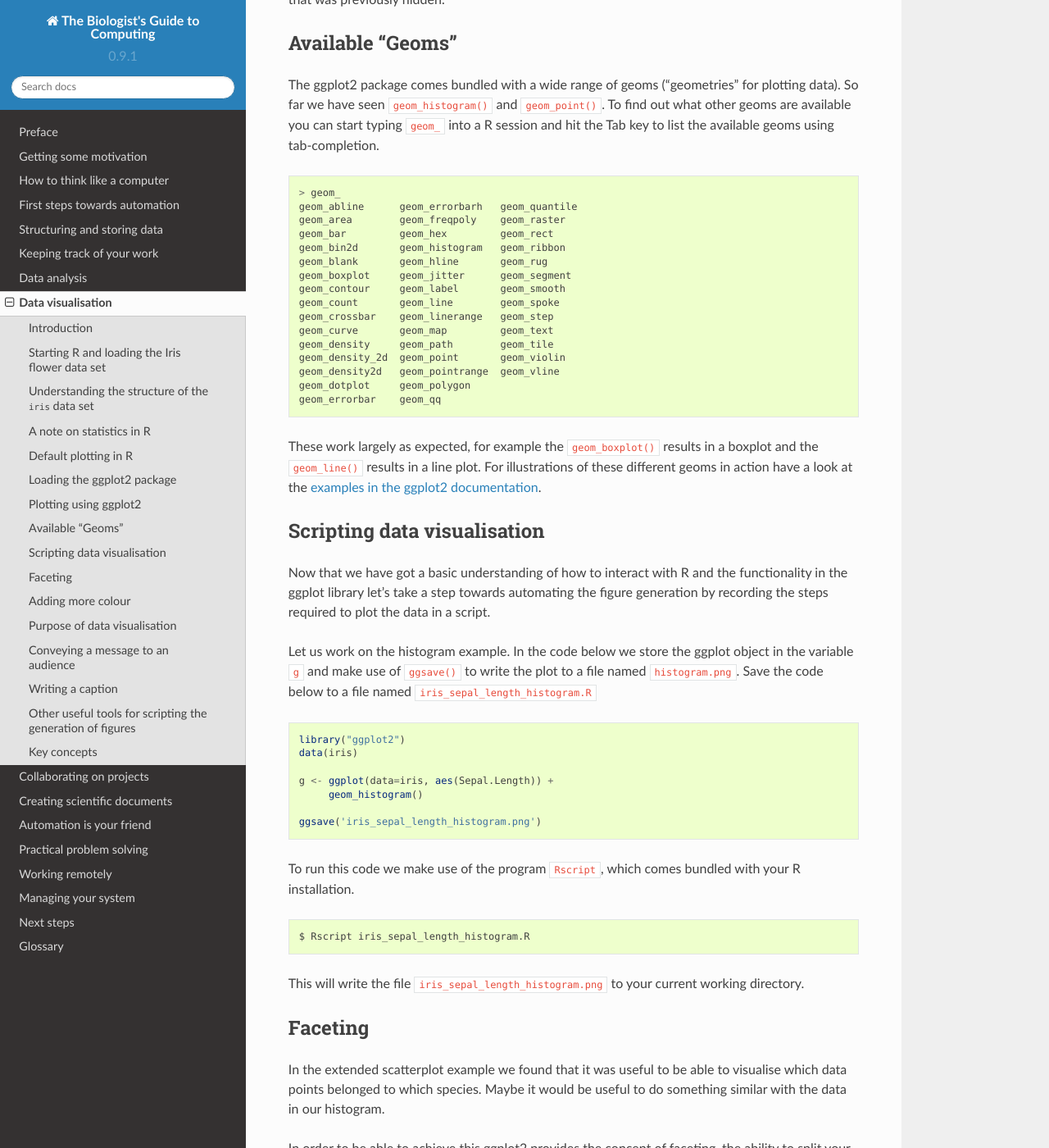
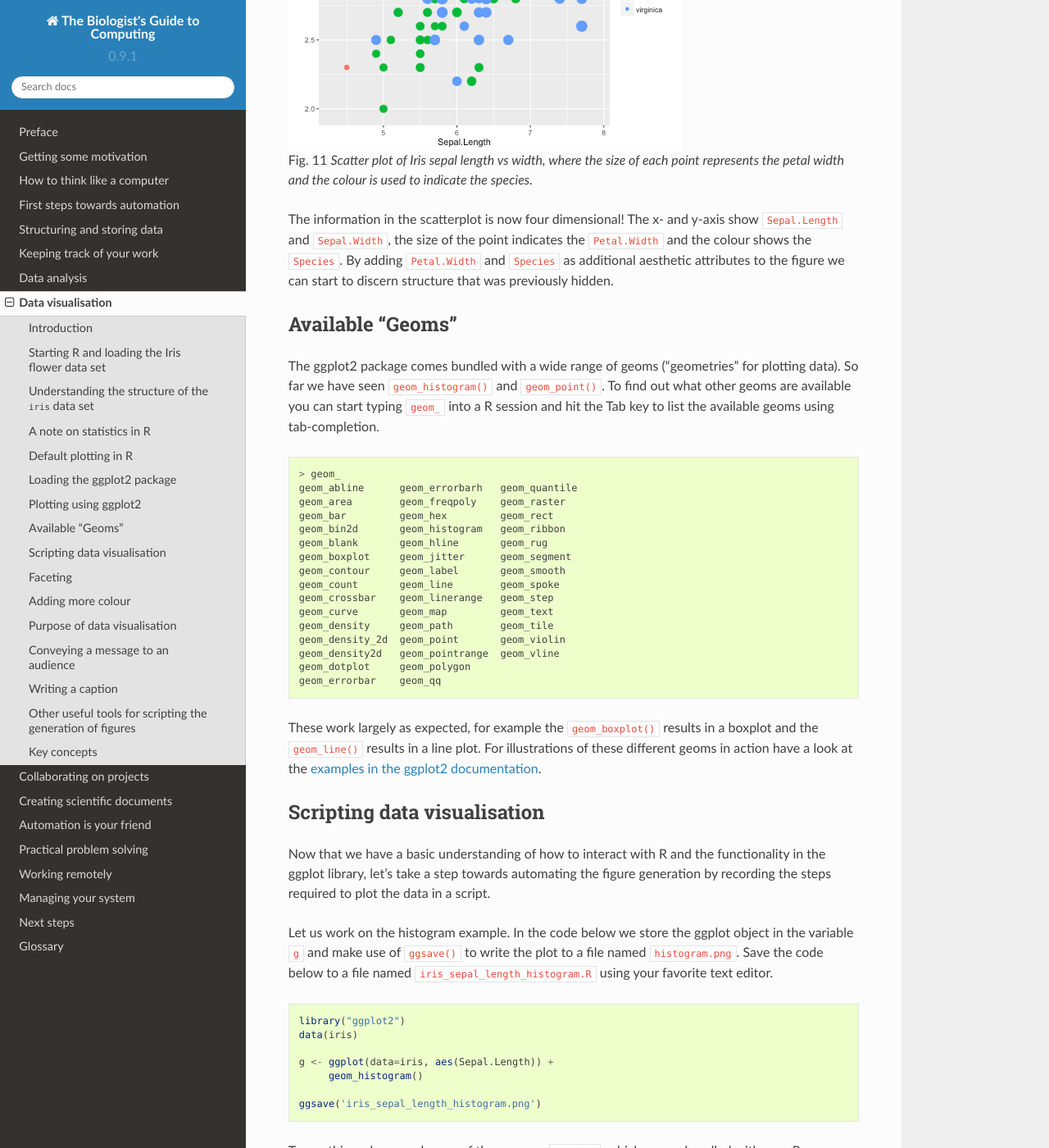
Before and after one commit to tjelvar-olsson/biologists-guide-to-computing, a Sphinx documentation site: the page built from source/data-visualisation.rst, in a window 1280 px wide and 1400 px high, scrolled down 9088 px. Shown: the whole window at 82% size. Built offline with Sphinx 7.4.7 and the Read the Docs theme 2.0.0, drawn with Linux system fonts in a browser that asks for light colours; some of the changed text lies outside the part shown.

Commit message:
Implemented Tyler's suggested improvements for data vis chapter

```diff
--- a/source/data-visualisation.rst
+++ b/source/data-visualisation.rst
@@ -15,7 +15,13 @@ There are two main purposes of representing data visually:
 
 In this chapter we will look at how both of these can be accomplished using `R
 <https://www.r-project.org/>`_ and its associated `ggplot2 <http://ggplot2.org/>`_
-package.
+package. This choice is based on the fact that ggplot2 is one of the best
+plotting tools available. It is easy to use and has got sensible defaults that
+result in beautiful plots out of the box. An added advantage is that this
+gives us a means to get more familiar with R, which is an awesome tool for
+statistical computing (although this topic is beyond the scope of this book).
+Other tools will be discussed later in the section
+:ref:`other-useful-tools-for-scripting-the-generation-of-figures`.
 
 We will start off by exploring Fisher's `Iris flower data set
 <https://en.wikipedia.org/wiki/Iris_flower_data_set>`_. This will be an
@@ -72,6 +78,9 @@ R comes bundled with a number of data sets. To view these you can use the
     BOD                     Biochemical Oxygen Demand
     CO2                     Carbon Dioxide Uptake in Grass Plants
     ...
+
+If you want to stop displaying the data sets without having to scroll to the
+bottom press the ``q`` button on your keyboard.
 
 We are interested in the Iris flower data set, called ``iris``, let us load
 it.
@@ -355,7 +364,13 @@ of which could be considered to be aesthetic aspects of how to plot the data.
 
 .. code-block:: R
 
-    > ggplot(iris, aes(x=Sepal.Length, y=Sepal.Width, size=Petal.Width, color=Species)) + geom_point()
+    > ggplot(iris, aes(x=Sepal.Length,
+    +                  y=Sepal.Width,
+    +                  size=Petal.Width,
+    +                  color=Species)) + geom_point()
+
+In the above the secondary prompt, represented by ``+``, denotes a continuation
+line. In other words the R interprets the above as one line of code.
 
 .. _ggplot-aesthetic-scatter-plot:
 .. figure:: images/ggplot_aesthetic_scatter_plot.png
@@ -364,8 +379,11 @@ of which could be considered to be aesthetic aspects of how to plot the data.
    Scatter plot of Iris sepal length vs width, where the size of each point represents
    the petal width and the colour is used to indicate the species.
 
-By adding these additional aesthetic attributes to the figure we can start to
-discern some structure that was previously hidden.
+The information in the scatterplot is now four dimensional! The x- and y-axis
+show ``Sepal.Length`` and ``Sepal.Width``, the size of the point indicates the
+``Petal.Width`` and the colour shows the ``Species``.  By adding
+``Petal.Width`` and ``Species`` as additional aesthetic attributes to the
+figure we can start to discern structure that was previously hidden.
 
 
 Available "Geoms"
@@ -404,14 +422,14 @@ of these different geoms in action have a look at the
 Scripting data visualisation
 ----------------------------
 
-Now that we have got a basic understanding of how to interact with R and the functionality
-in the ggplot library let's take a step towards automating the figure generation by
+Now that we have a basic understanding of how to interact with R and the functionality
+in the ggplot library, let's take a step towards automating the figure generation by
 recording the steps required to plot the data in a script.
 
 Let us work on the histogram example. In the code below we store the ggplot
 object in the variable ``g`` and make use of ``ggsave()`` to write the plot to
 a file named ``histogram.png``. Save the code below to a file named
-``iris_sepal_length_histogram.R``
+``iris_sepal_length_histogram.R`` using your favorite text editor.
 
 .. code-block:: R
 
@@ -442,7 +460,7 @@ In the extended scatterplot example we found that it was useful to be able to
 visualise which data points belonged to which species. Maybe it would be useful
 to do something similar with the data in our histogram.
 
-In order to be able to achieve this ggplot2 provides the concept of faceting,
+In order to achieve this ggplot2 provides the concept of faceting,
 the ability to split your data by one or more variables. Let us split the
 data by ``Species`` using the ``facet_grid()`` function
 (:numref:`ggplot-faceted-histogram`).
@@ -461,7 +479,7 @@ data by ``Species`` using the ``facet_grid()`` function
 In the above the ``facet_grid(Species ~ .)`` states that we want one
 ``Species`` per row, as opposed to one species per column
 (``facet_grid(. ~ Species)``). Replacing the dot (``.``) with another
-variable would result in a faceting the data into a two dimensional grid.
+variable would result in faceting the data into a two dimensional grid.
 
 .. _ggplot-faceted-histogram:
 .. figure:: images/ggplot_faceted_histogram.png
@@ -529,11 +547,11 @@ intended audience is. Is it the general public, school children or
 plant biologists? The general public may be interested in trends, whereas
 a plant scientist may be interested in a more detailed view.
 
-Secondly, what is the message that you want to convey. Stating this explicitly
+Secondly, what is the message that you want to convey? Stating this explicitly
 will help you when making decisions about the content and the layout of the
 figure.
 
-Thirdly, what medium will be used to display the figure. Will it be displayed
+Thirdly, what medium will be used to display the figure? Will it be displayed
 for a minute on a projector or will it be printed in an article? The audience
 will have less time to absorb details from the former.
 
@@ -654,6 +672,11 @@ as its units (:numref:`local-gc-content-4`).
 
     ggsave("local_gc_content.png", width=89, height=50, units="mm")
 
+In the above ``function(x)x/1000`` is a function definition. The function
+returns the input (``x``) divided by 1000. In this case the function is
+passed anonymously (the function is not given a name) to the ``labels``
+argument of the ``scale_x_continuous()`` function.
+
 
 .. _local-gc-content-4:
 .. figure:: images/local_gc_content_4.png
@@ -702,7 +725,7 @@ in version control, see :doc:`keeping-track-of-your-work` for more details.
 
     nothing added to commit but untracked files present (use "git add" to track)
 
-So we have two untracked files the R script and the PNG file the R script
+So we have two untracked files: the R script and the PNG file the R script
 generates. We do not want to track the latter in version control as it can be
 generated from the script. Let us therefore update our ``.gitignore`` file.
 
@@ -769,6 +792,8 @@ of the local GC content across the genome.
     [1] 1.050728
 
 Below is the final figure and its caption (:numref:`local-gc-content-6`).
+The caption has been added by the tool chain used to build this book, not
+by R.
 
 .. _local-gc-content-6:
 .. figure:: images/local_gc_content_5.png
@@ -777,6 +802,8 @@ Below is the final figure and its caption (:numref:`local-gc-content-6`).
    There is little variation in the local GC content of *Streptomyces
    coelicolor* A3(2). Using a window size of 100 KB and a step size of 50 KB
    the local GC content has a mean of 72.1% and a standard deviation of 1.1%.
+
+.. _other-useful-tools-for-scripting-the-generation-of-figures:
 
 Other useful tools for scripting the generation of figures
 ----------------------------------------------------------
@@ -807,9 +834,9 @@ A general purpose tool for manipulating images on the command line is
 transform your images.  It is a great tool for automating your image
 manipulation.
 
-If you are wanting to visualise data in the web pages it worth investing some
-time looking at the various JavaScript libraries out there for data visualisation.
-One poplar option is `D3.js <https://d3js.org/>`_.
+If you are wanting to visualise data in web pages it is worth investing some
+time looking at the various JavaScript libraries available for data
+visualisation. One poplar option is `D3.js <https://d3js.org/>`_.
 
 
 Key concepts
```
